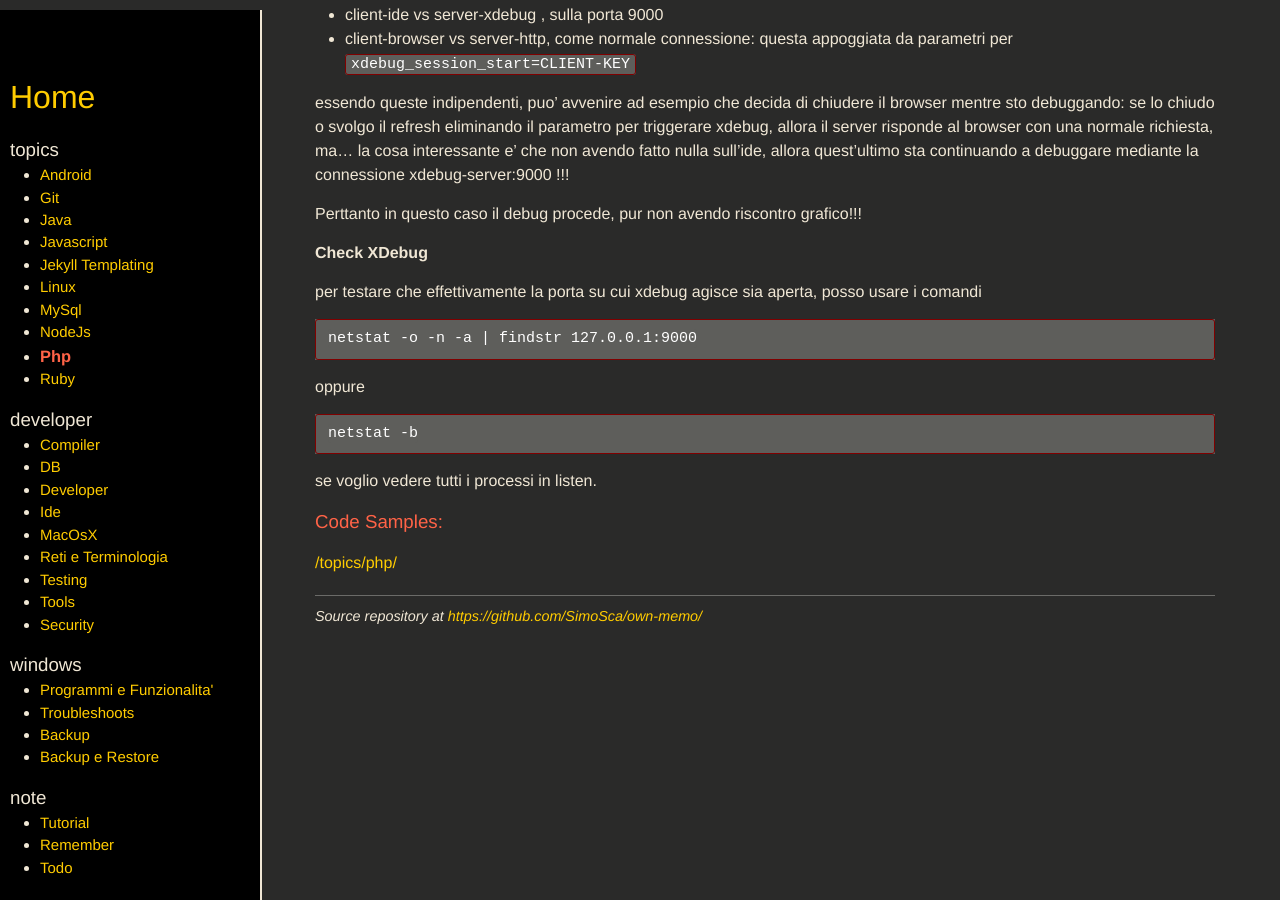
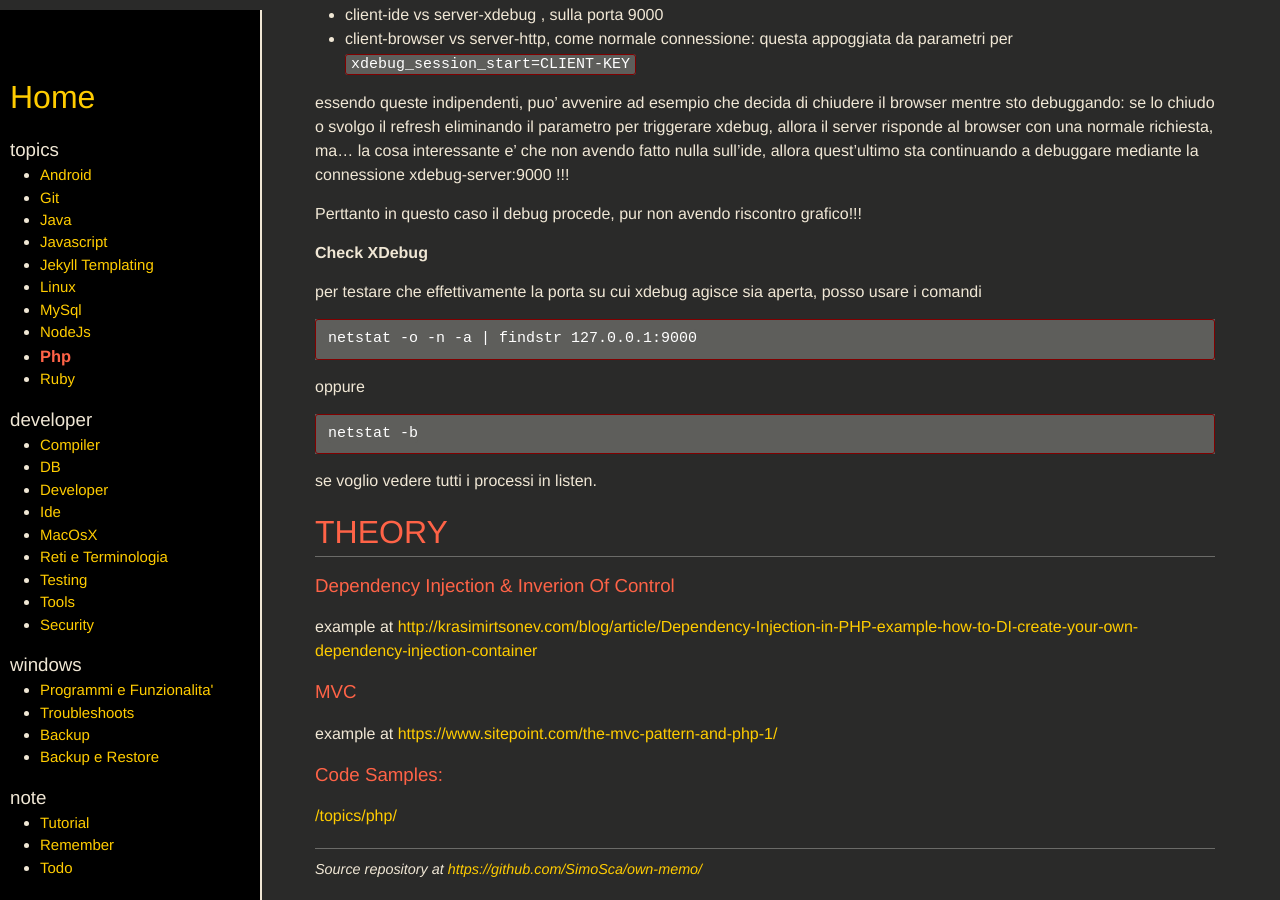
Before and after one commit to SimoSca/own-memo, a Jekyll site: the page built from _pages/topics/php.md, in a window 1280 px wide and 900 px high, scrolled down 2416 px. Built offline with Jekyll 4.4.1, drawn with Linux system fonts in a browser that asks for light colours; nearby versions of some CDN libraries.

Commit message:
[new] Php & Design Pattern examples

`````diff
--- a/_pages/topics/php.md
+++ b/_pages/topics/php.md
@@ -135,3 +135,16 @@ oppure
 netstat -b
 ````
 se voglio vedere tutti i processi in listen.
+
+
+THEORY
+======
+
+### Dependency Injection & Inverion Of Control
+
+example at [http://krasimirtsonev.com/blog/article/Dependency-Injection-in-PHP-example-how-to-DI-create-your-own-dependency-injection-container](http://krasimirtsonev.com/blog/article/Dependency-Injection-in-PHP-example-how-to-DI-create-your-own-dependency-injection-container)
+
+
+### MVC
+
+example at [https://www.sitepoint.com/the-mvc-pattern-and-php-1/](https://www.sitepoint.com/the-mvc-pattern-and-php-1/)
`````
Also changed, not shown: _pages/developer/developer.md (+7 -0 lines).
